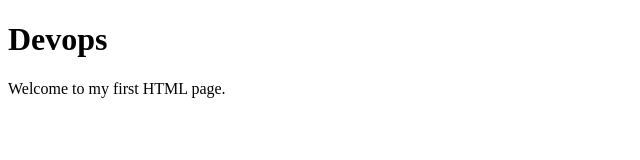
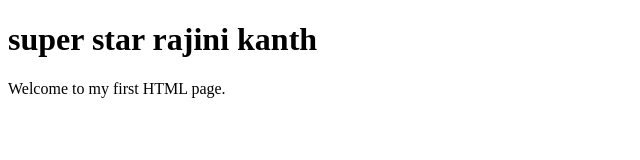
Before and after one commit to mittapallikishore/Azure-Devops-Training, a plain HTML site: page index.html in a window 1280 px wide. Shown: the whole page, without its empty margins (0-640 px from the left). Drawn offline with Linux system fonts and the light colour scheme.

Commit message:
edited index.html

```diff
--- a/index.html
+++ b/index.html
@@ -7,7 +7,7 @@
     <title>Hello World</title>
 </head>
 <body>
-    <h1> Devops </h1>
+    <h1> super star rajini kanth</h1>
     <p>Welcome to my first HTML page.</p>
 </body>
 </html>
```
